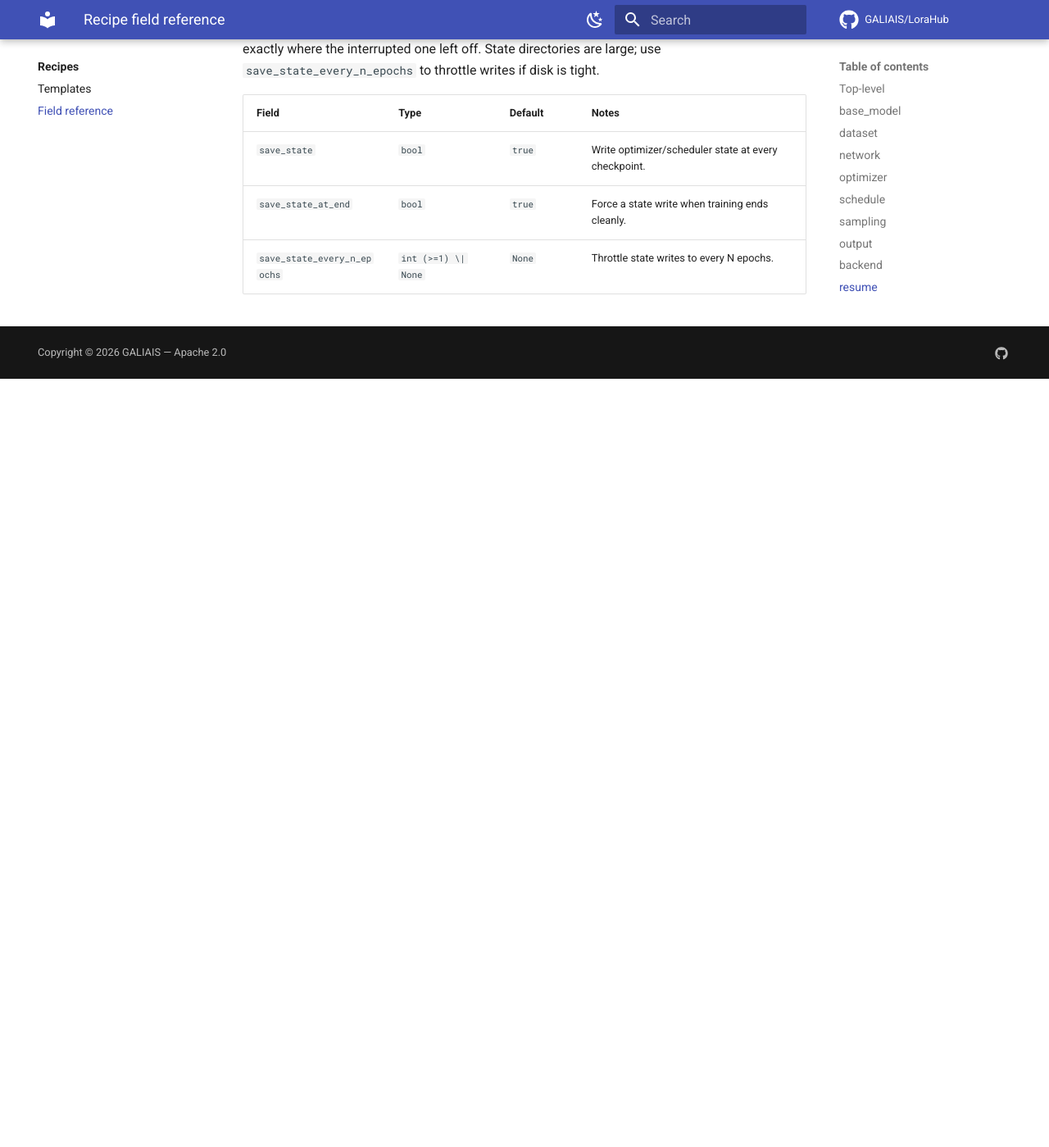
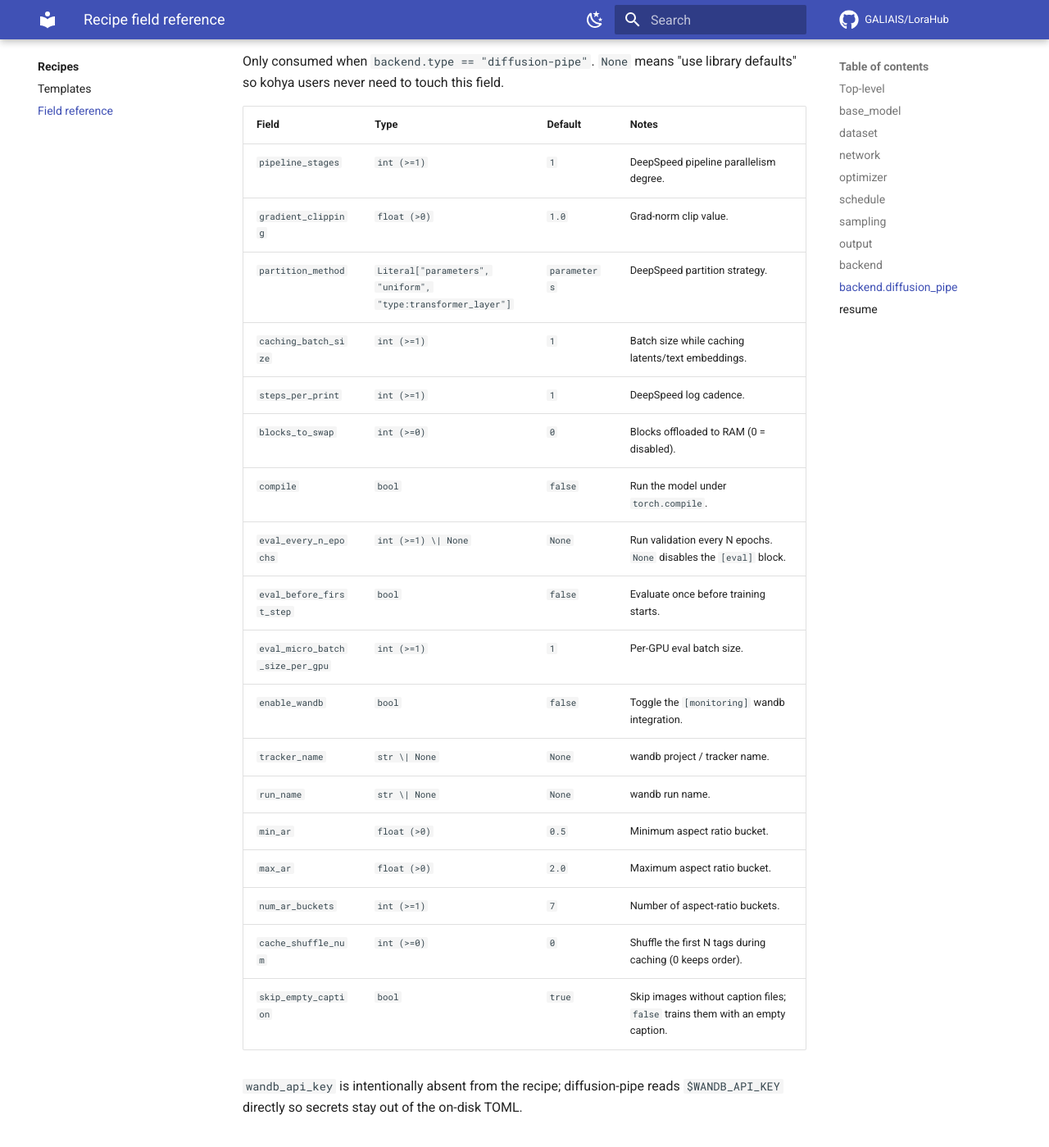
Before and after one commit to GALIAIS/LoraHub, an MkDocs documentation site: the page built from docs/recipes/fields.md, in a window 1280 px wide and 1400 px high, scrolled down 4606 px. Shown: the whole window at 82% size. Built offline with MkDocs 1.6.1 and Material for MkDocs 9.7.7, drawn with Linux system fonts in a browser that asks for light colours; comment, search, counter and statistics services are not loaded; before the commit the page ends 5068 px from its top, so only the background shows below that; some of the changed text lies outside the part shown.

Commit message:
docs(recipes): document backend.diffusion_pipe options
Add a new section in the field reference covering every
DiffusionPipeOptions field, with the same single-row-per-field style as
the existing groups. Note that wandb_api_key is intentionally read from
the environment instead of the recipe.

```diff
--- a/docs/recipes/fields.md
+++ b/docs/recipes/fields.md
@@ -106,6 +106,36 @@ code as of this writing.
 | `sd_scripts_path` | `Path \| None` | `None` | Override for the kohya checkout path. |
 | `python_executable` | `Path \| None` | `None` | Override for the kohya venv Python. |
 | `extra_args` | `dict[str, Any]` | `{}` | Escape hatch for raw kohya CLI flags. |
+| `diffusion_pipe` | `DiffusionPipeOptions \| None` | `None` | dp-specific knobs (see below). Ignored by kohya. |
+
+## `backend.diffusion_pipe`
+
+Only consumed when `backend.type == "diffusion-pipe"`. `None` means
+"use library defaults" so kohya users never need to touch this field.
+
+| Field | Type | Default | Notes |
+| ----- | ---- | ------- | ----- |
+| `pipeline_stages` | `int (>=1)` | `1` | DeepSpeed pipeline parallelism degree. |
+| `gradient_clipping` | `float (>0)` | `1.0` | Grad-norm clip value. |
+| `partition_method` | `Literal["parameters", "uniform", "type:transformer_layer"]` | `parameters` | DeepSpeed partition strategy. |
+| `caching_batch_size` | `int (>=1)` | `1` | Batch size while caching latents/text embeddings. |
+| `steps_per_print` | `int (>=1)` | `1` | DeepSpeed log cadence. |
+| `blocks_to_swap` | `int (>=0)` | `0` | Blocks offloaded to RAM (0 = disabled). |
+| `compile` | `bool` | `false` | Run the model under `torch.compile`. |
+| `eval_every_n_epochs` | `int (>=1) \| None` | `None` | Run validation every N epochs. `None` disables the `[eval]` block. |
+| `eval_before_first_step` | `bool` | `false` | Evaluate once before training starts. |
+| `eval_micro_batch_size_per_gpu` | `int (>=1)` | `1` | Per-GPU eval batch size. |
+| `enable_wandb` | `bool` | `false` | Toggle the `[monitoring]` wandb integration. |
+| `tracker_name` | `str \| None` | `None` | wandb project / tracker name. |
+| `run_name` | `str \| None` | `None` | wandb run name. |
+| `min_ar` | `float (>0)` | `0.5` | Minimum aspect ratio bucket. |
+| `max_ar` | `float (>0)` | `2.0` | Maximum aspect ratio bucket. |
+| `num_ar_buckets` | `int (>=1)` | `7` | Number of aspect-ratio buckets. |
+| `cache_shuffle_num` | `int (>=0)` | `0` | Shuffle the first N tags during caching (0 keeps order). |
+| `skip_empty_caption` | `bool` | `true` | Skip images without caption files; `false` trains them with an empty caption. |
+
+`wandb_api_key` is intentionally absent from the recipe; diffusion-pipe reads
+`$WANDB_API_KEY` directly so secrets stay out of the on-disk TOML.
 
 ## `resume`
 
```
